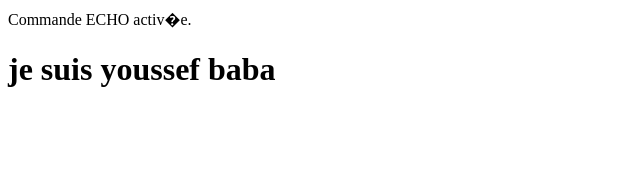
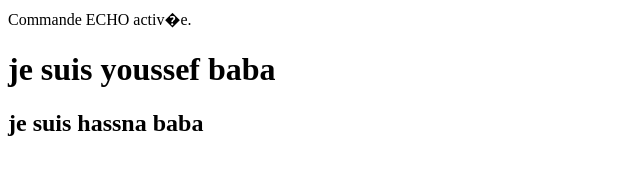
Before and after one commit to youssefB97/Admin_Cours, a plain HTML site: page Index.html in a window 1280 px wide. Shown: the whole page, without its empty margins (0-640 px from the left). Drawn offline with Linux system fonts and the light colour scheme.

Commit message:
add h2
Testing

```diff
--- a/Index.html
+++ b/Index.html
@@ -1,2 +1,3 @@
 Commande ECHO activ�e.
 <h1>je suis youssef baba <h1>
+<h2>je suis hassna baba <h2>
```
